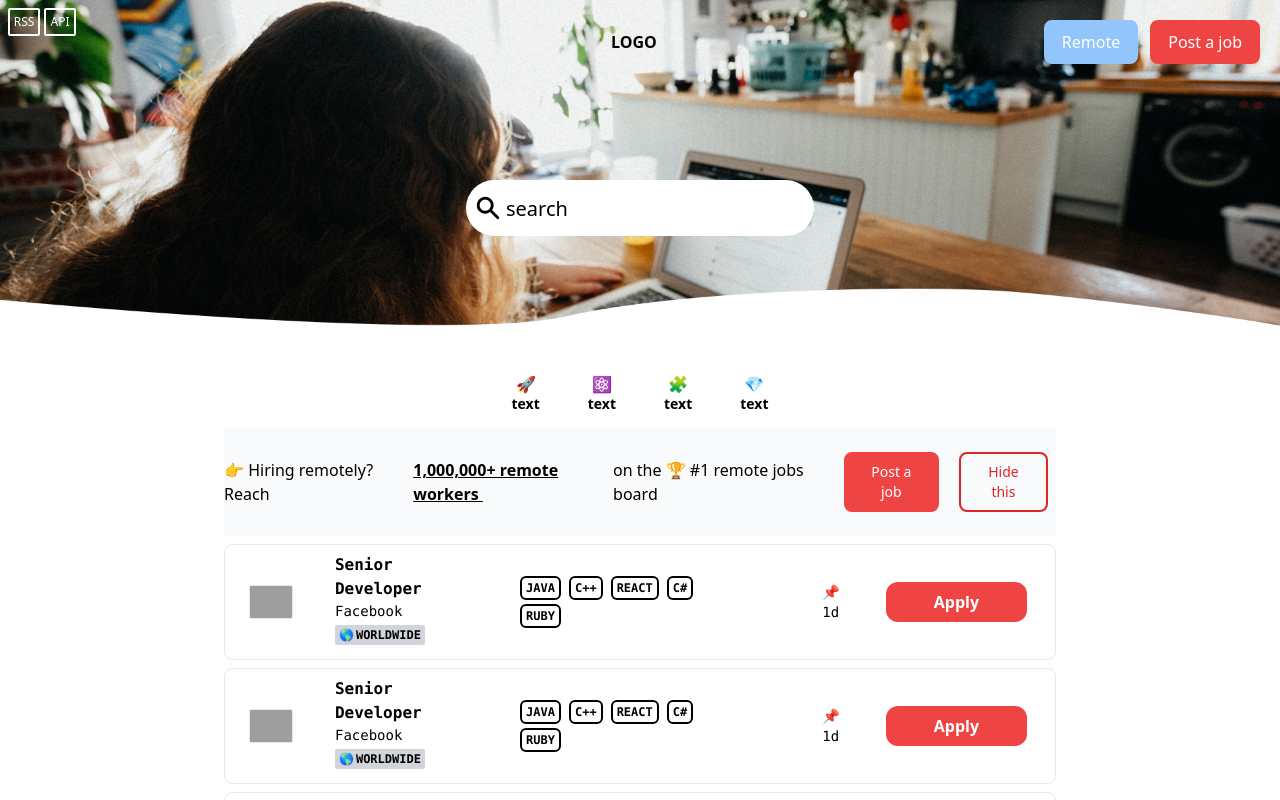
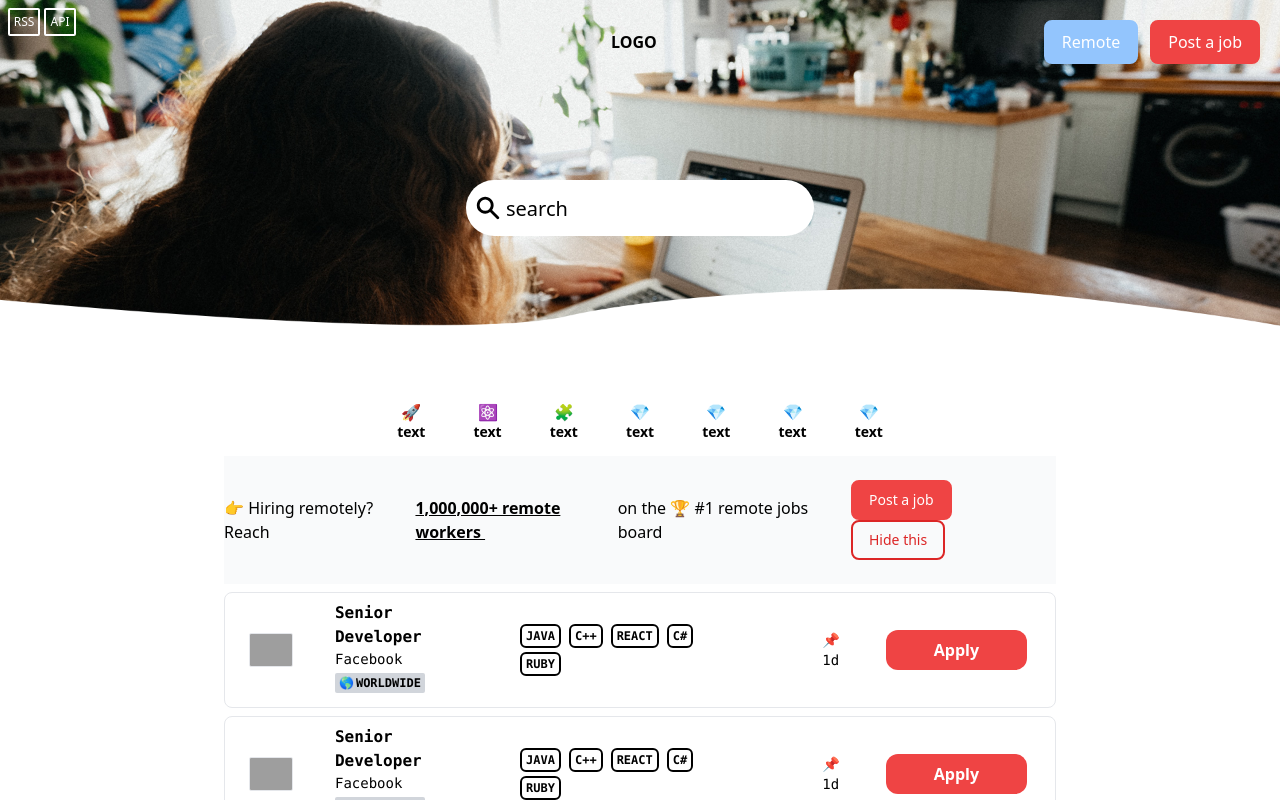
Before and after one commit to ognjen-dev/hire-remote, a React (Create React App) app: page / in a window 1280 px wide. Shown: the top 800 px of the page. Built offline with nearby package versions, Linux system fonts and the light colour scheme; grey boxes are pictures that could not be loaded.

Commit message:
add overflow slider for emoji bar

```diff
--- a/src/App/Components/GetHiredComponents/AdSpace.tsx
+++ b/src/App/Components/GetHiredComponents/AdSpace.tsx
@@ -2,12 +2,14 @@ import React from 'react'
 
 const AdSpace = () => {
     return (
-        <div className="md:block hidden">
+        <div className="">
             <div>
-                <a href="/" className="flex justify-center items-center -mt-12 py-6 bg-gray-50 hover:bg-gray-100 w-full">
+                <a href="/" className="lg:flex lg:flex-row lg:justify-center flex flex-col items-center lg:items-center lg:-mt-12 lg:py-6 py-2 bg-gray-50 hover:bg-gray-100 w-full">
                     👉 Hiring remotely? Reach &nbsp;<p className="underline font-bold">1,000,000+ remote workers&nbsp;</p> on the 🏆 #1 remote jobs board
-                    <button className="hover:border-red-600 hover:text-red-600 hover:bg-transparent ml-3 inline-flex items-center px-2 py-2 mr-2 lg:px-4 lg:py-2 border-red-500 border-2 rounded-lg bg-red-500 text-sm font-medium text-white">Post a job</button>
-                    <button className="border-red-600 text-red-600 bg-transparent ml-3 inline-flex items-center px-2 py-2 mr-2 lg:px-4 lg:py-2 hover:border-red-500 border-2 rounded-lg hover:bg-red-500 text-sm font-medium hover:text-white">Hide this</button>
+                    <div className="lg:pt-0 pt-2">
+                        <button className="hover:border-red-600 hover:text-red-600 hover:bg-transparent ml-3 inline-flex items-center px-2 py-2 mr-2 lg:px-4 lg:py-2 border-red-500 border-2 rounded-lg bg-red-500 text-sm font-medium text-white">Post a job</button>
+                        <button className="border-red-600 text-red-600 bg-transparent ml-3 inline-flex items-center px-2 py-2 mr-2 lg:px-4 lg:py-2 hover:border-red-500 border-2 rounded-lg hover:bg-red-500 text-sm font-medium hover:text-white">Hide this</button>
+                    </div>
                 </a>
             </div>
         </div>
--- a/src/App/Components/GetHiredComponents/EmojiBar.tsx
+++ b/src/App/Components/GetHiredComponents/EmojiBar.tsx
@@ -3,10 +3,13 @@ import Emoji from './Emoji'
 
 const EmojiBar = () => {
     return (
-            <div className="md:flex md:justify-center flex justify-center pt-10 lg:pt-36 lg:-mt-8">
+            <div className="overflow-x-auto md:flex md:justify-center flex justify-center pt-10 lg:pt-36 lg:-mt-1">
                 <Emoji emoji="🚀" phText="text"/>
                 <Emoji emoji="⚛️" phText="text"/>
                 <Emoji emoji="🧩" phText="text"/>
+                <Emoji emoji="💎" phText="text"/>
+                <Emoji emoji="💎" phText="text"/>
+                <Emoji emoji="💎" phText="text"/>
                 <Emoji emoji="💎" phText="text"/>
             </div>
     )
```
